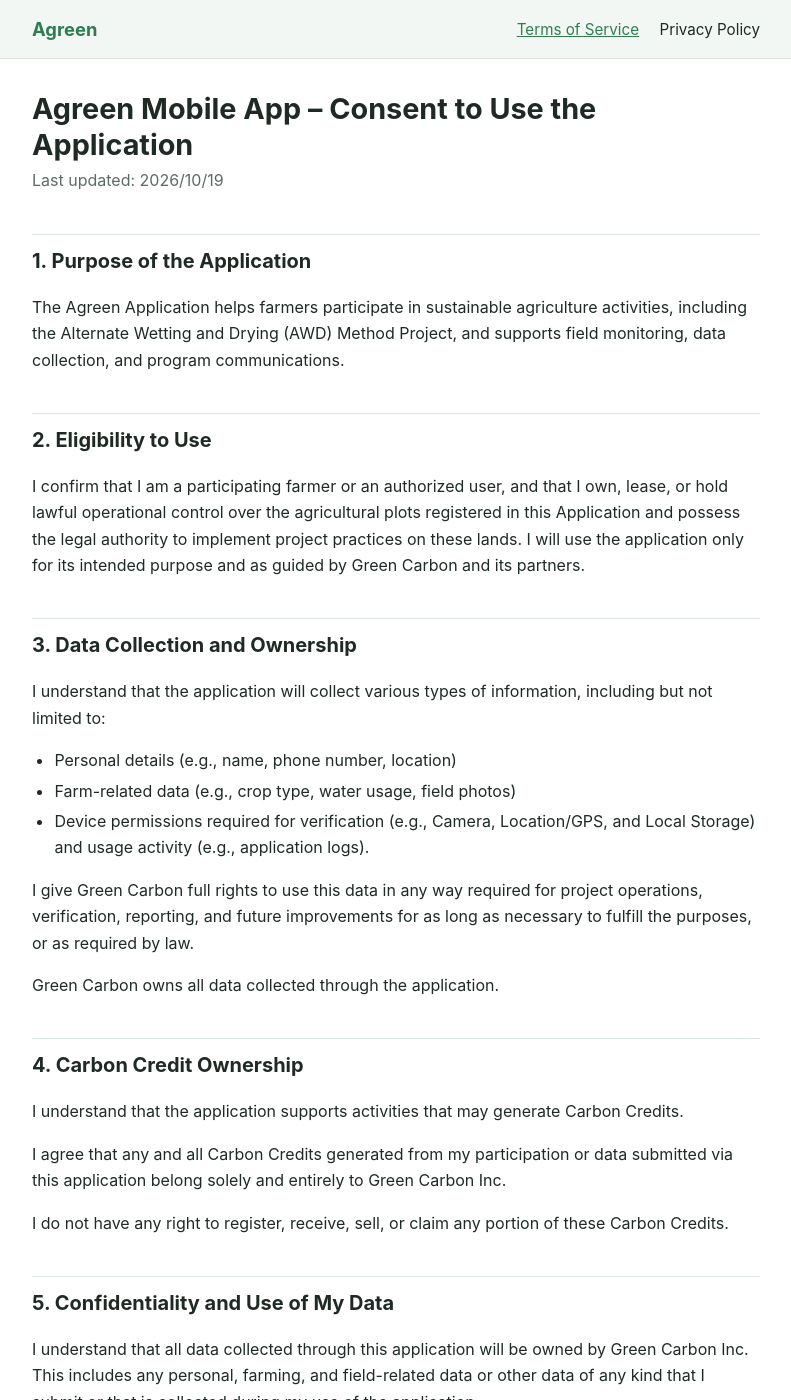
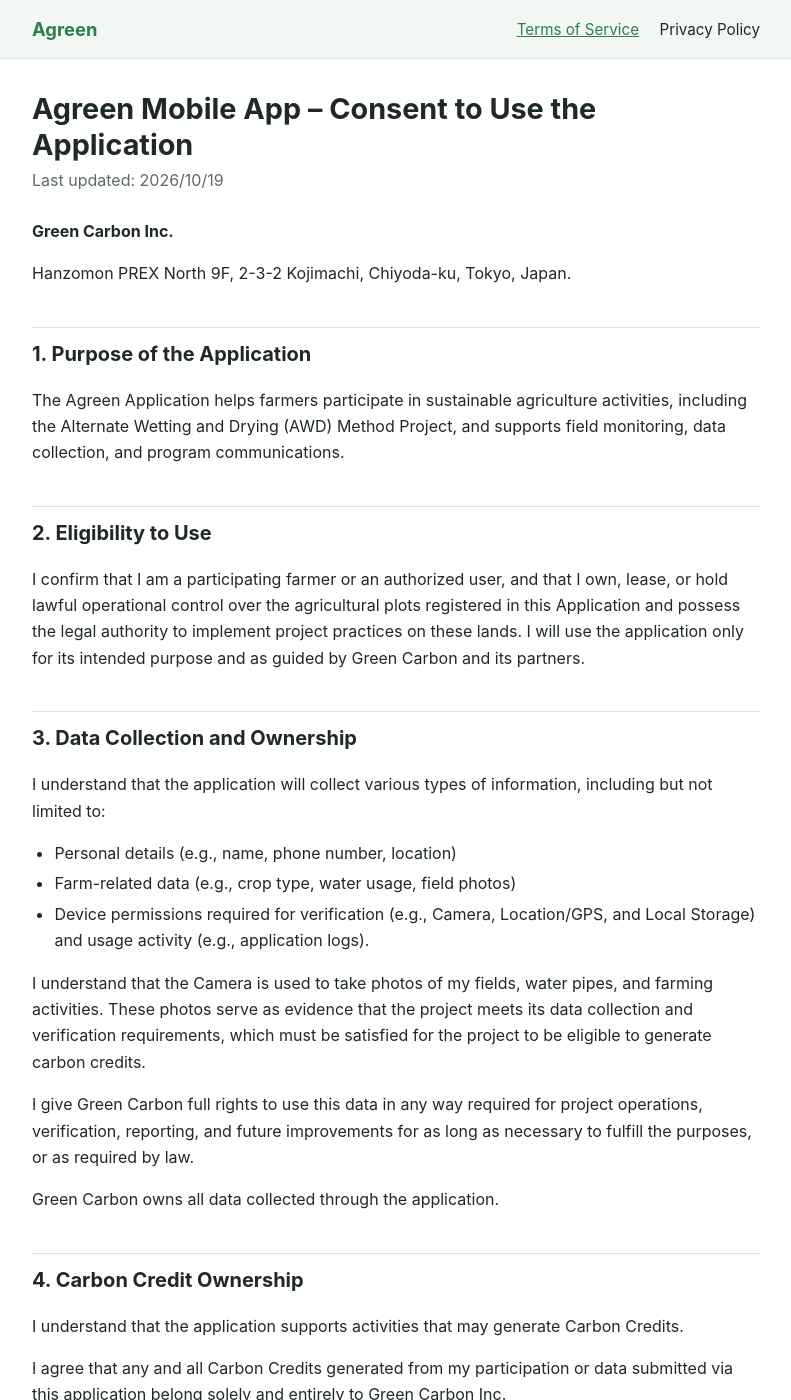
Before and after one commit to ajoanna-lgtm/agreen-legal, a Jekyll site: the page built from terms.md, in a window 1280 px wide and 1400 px high. Shown: the whole window, without its empty margins (244-1035 px from the left). Built offline with Jekyll 4.4.1, drawn with Linux system fonts in a browser that asks for light colours.

Commit message:
Restore company name and address; explain camera use in Terms
Co-Authored-By: Claude Opus 5.5 <noreply@anthropic.com>
Claude-Session: https://claude.ai/code/session_01EaGVJy7aFs8ns9S5wmGX5i

```diff
--- a/terms.md
+++ b/terms.md
@@ -3,6 +3,10 @@ layout: default
 title: Agreen Mobile App – Consent to Use the Application
 last_updated: 2026/10/19
 ---
+
+**Green Carbon Inc.**
+
+Hanzomon PREX North 9F, 2-3-2 Kojimachi, Chiyoda-ku, Tokyo, Japan.
 
 ## 1. Purpose of the Application
 
@@ -19,6 +23,8 @@ I understand that the application will collect various types of information, inc
 - Personal details (e.g., name, phone number, location)
 - Farm-related data (e.g., crop type, water usage, field photos)
 - Device permissions required for verification (e.g., Camera, Location/GPS, and Local Storage) and usage activity (e.g., application logs).
+
+I understand that the Camera is used to take photos of my fields, water pipes, and farming activities. These photos serve as evidence that the project meets its data collection and verification requirements, which must be satisfied for the project to be eligible to generate carbon credits.
 
 I give Green Carbon full rights to use this data in any way required for project operations, verification, reporting, and future improvements for as long as necessary to fulfill the purposes, or as required by law.
 
```
